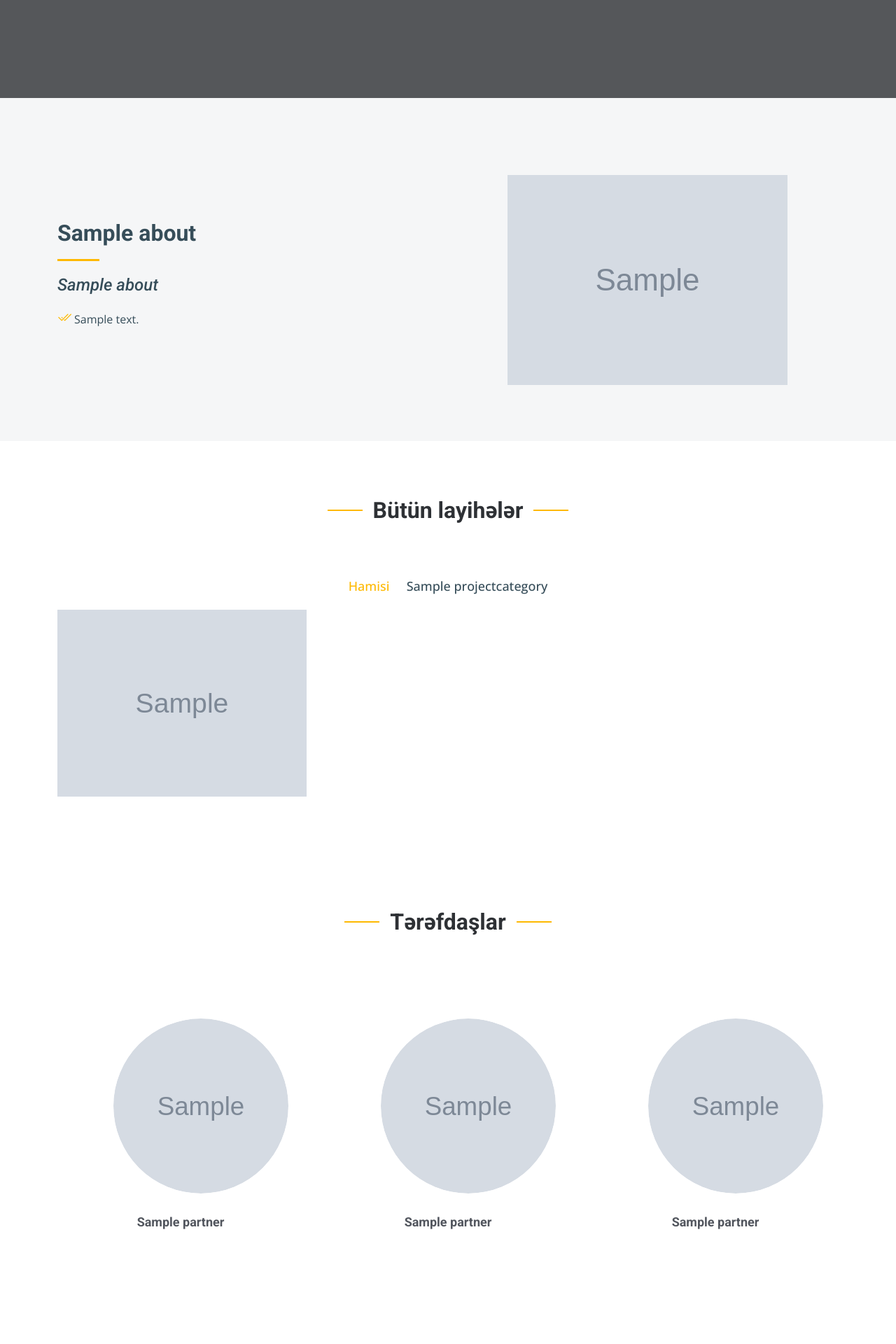
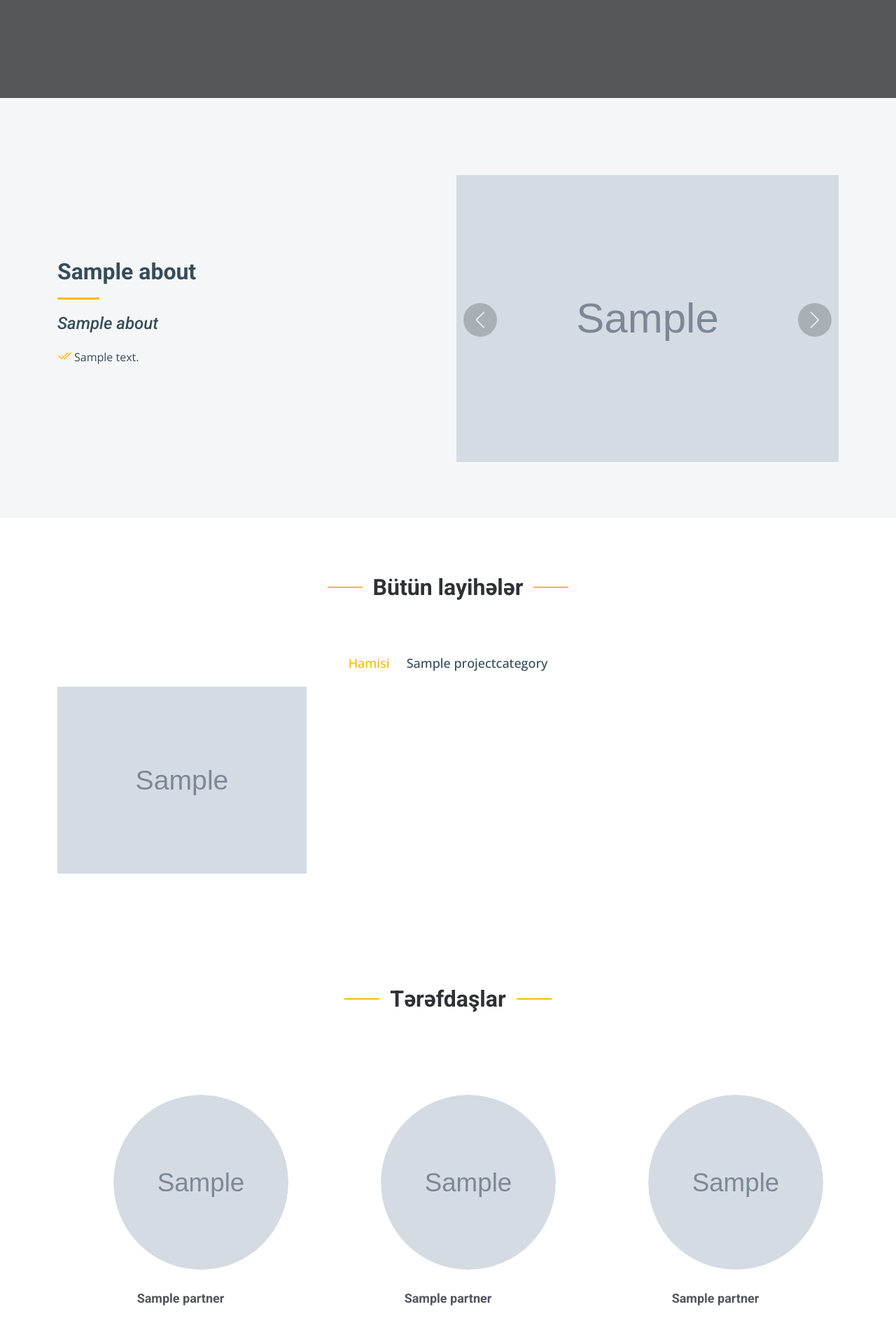
Before and after one commit to MusfiqEmirov/Conco, a Django app: page / in a window 1280 px wide. Shown: the part 660-2580 px from the top of the page at 70% size. Run offline with Django 5.2, Linux system fonts and the light colour scheme; tables that the repository leaves empty hold one stand-in row (values such as "Sample post"); grey boxes marked "Sample" are stand-in pictures; parts of the project's set-up code (start-up, migrations or seed data) failed here and were passed over; some libraries are stand-ins or nearby versions.

Commit message:
some updates made

```diff
--- a/conco/static/assets/css/main.css
+++ b/conco/static/assets/css/main.css
@@ -1348,11 +1348,177 @@ section {
   background-position: center;
 }
 
+.about .about-img .swiper {
+  height: 100%;
+  width: 100%;
+}
+
+.about .about-img .swiper-slide {
+  height: auto;
+}
+
+.about .about-img .about-img-slide {
+  width: 100%;
+  height: 100%;
+  min-height: 400px;
+  background-size: cover;
+  background-position: center;
+}
+
+.about .about-img .swiper-pagination .swiper-pagination-bullet {
+  width: 12px;
+  height: 12px;
+  background-color: rgba(255, 255, 255, 0.7);
+  opacity: 1;
+}
+
+.about .about-img .swiper-pagination .swiper-pagination-bullet-active {
+  background-color: var(--color-primary);
+}
+
+.about .about-img .swiper-button-prev,
+.about .about-img .swiper-button-next {
+  width: 48px;
+  height: 48px;
+}
+
+.about .about-img .swiper-button-prev:after,
+.about .about-img .swiper-button-next:after {
+  color: rgba(255, 255, 255, 0.8);
+  background-color: rgba(0, 0, 0, 0.2);
+  font-size: 24px;
+  border-radius: 50%;
+  width: 48px;
+  height: 48px;
+  display: flex;
+  align-items: center;
+  justify-content: center;
+  transition: 0.3s;
+}
+
+.about .about-img .swiper-button-prev:hover:after,
+.about .about-img .swiper-button-next:hover:after {
+  background-color: rgba(0, 0, 0, 0.6);
+}
+
 @media (min-width: 992px) {
   .about .about-img {
     position: absolute;
     top: 0;
     right: 0;
+  }
+}
+
+@media (max-width: 991px) and (min-width: 576px) {
+  .about .about-img {
+    position: relative;
+    margin-bottom: 20px;
+  }
+
+  .about .about-img .swiper-button-prev,
+  .about .about-img .swiper-button-next {
+    position: absolute;
+    top: 50%;
+    transform: translateY(-50%);
+    z-index: 10;
+  }
+
+  .about .about-img .swiper-button-prev {
+    left: 15px;
+  }
+
+  .about .about-img .swiper-button-next {
+    right: 15px;
+  }
+}
+
+@media (max-width: 575px) {
+  .about .about-img .swiper-button-prev,
+  .about .about-img .swiper-button-next {
+    display: none;
+  }
+}
+
+/*--------------------------------------------------------------
+# About Section in Index Page
+--------------------------------------------------------------*/
+.about-img-carousel-index {
+  position: relative;
+}
+
+.about-img-carousel-index .swiper {
+  width: 100%;
+  height: 100%;
+}
+
+.about-img-carousel-index .swiper-slide {
+  height: auto;
+}
+
+.about-img-carousel-index .swiper-slide img {
+  width: 100%;
+  height: auto;
+  object-fit: cover;
+}
+
+.about-img-carousel-index .swiper-pagination .swiper-pagination-bullet {
+  width: 12px;
+  height: 12px;
+  background-color: rgba(255, 255, 255, 0.7);
+  opacity: 1;
+}
+
+.about-img-carousel-index .swiper-pagination .swiper-pagination-bullet-active {
+  background-color: var(--color-primary);
+}
+
+.about-img-carousel-index .swiper-button-prev,
+.about-img-carousel-index .swiper-button-next {
+  width: 48px;
+  height: 48px;
+}
+
+.about-img-carousel-index .swiper-button-prev:after,
+.about-img-carousel-index .swiper-button-next:after {
+  color: rgba(255, 255, 255, 0.8);
+  background-color: rgba(0, 0, 0, 0.2);
+  font-size: 24px;
+  border-radius: 50%;
+  width: 48px;
+  height: 48px;
+  display: flex;
+  align-items: center;
+  justify-content: center;
+  transition: 0.3s;
+}
+
+.about-img-carousel-index .swiper-button-prev:hover:after,
+.about-img-carousel-index .swiper-button-next:hover:after {
+  background-color: rgba(0, 0, 0, 0.6);
+}
+
+@media (max-width: 991px) and (min-width: 576px) {
+  .about-img-carousel-index .swiper-button-prev,
+  .about-img-carousel-index .swiper-button-next {
+    position: absolute;
+    top: 50%;
+    transform: translateY(-50%);
+    z-index: 10;
+  }
+
+  .about-img-carousel-index .swiper-button-prev {
+    left: 15px;
+  }
+
+  .about-img-carousel-index .swiper-button-next {
+    right: 15px;
+  }
+}
+
+@media (max-width: 575px) {
+  .about-img-carousel-index .swiper-button-prev,
+  .about-img-carousel-index .swiper-button-next {
+    display: none;
   }
 }
 
--- a/conco/templates/index.html
+++ b/conco/templates/index.html
@@ -149,11 +149,28 @@
               </div>
               <div class="col-lg-6 order-1 order-lg-2 text-center" data-aos="fade-up" data-aos-delay="200">
                 {% if about.medias %}
-                  {% for media in about.medias %}
-                    {% if media.image %}
-                    <img src="{{ media.image }}" alt="" class="img-fluid">
+                  {% with about.medias|first as first_media %}
+                    {% if first_media.image %}
+                    <div class="about-img-carousel-index">
+                      <div class="slides-1 about-details-slider swiper">
+                        <div class="swiper-wrapper align-items-center">
+                          {% for media in about.medias %}
+                            {% if media.image %}
+                            <div class="swiper-slide">
+                              <img src="{{ media.image }}" alt="" class="img-fluid">
+                            </div>
+                            {% endif %}
+                          {% endfor %}
+                        </div>
+                        <div class="swiper-pagination"></div>
+                      </div>
+                      <div class="swiper-button-prev"></div>
+                      <div class="swiper-button-next"></div>
+                    </div>
+                    {% else %}
+                    <img src="{% static 'assets/img/features-1.jpg' %}" alt="" class="img-fluid">
                     {% endif %}
-                  {% endfor %}
+                  {% endwith %}
                 {% else %}
                 <img src="{% static 'assets/img/features-1.jpg' %}" alt="" class="img-fluid">
                 {% endif %}
```
Also changed, not shown: conco/templates/about.html (+19 -4 lines), conco/locale/en/LC_MESSAGES/django.po, conco/locale/ru/LC_MESSAGES/django.po.
